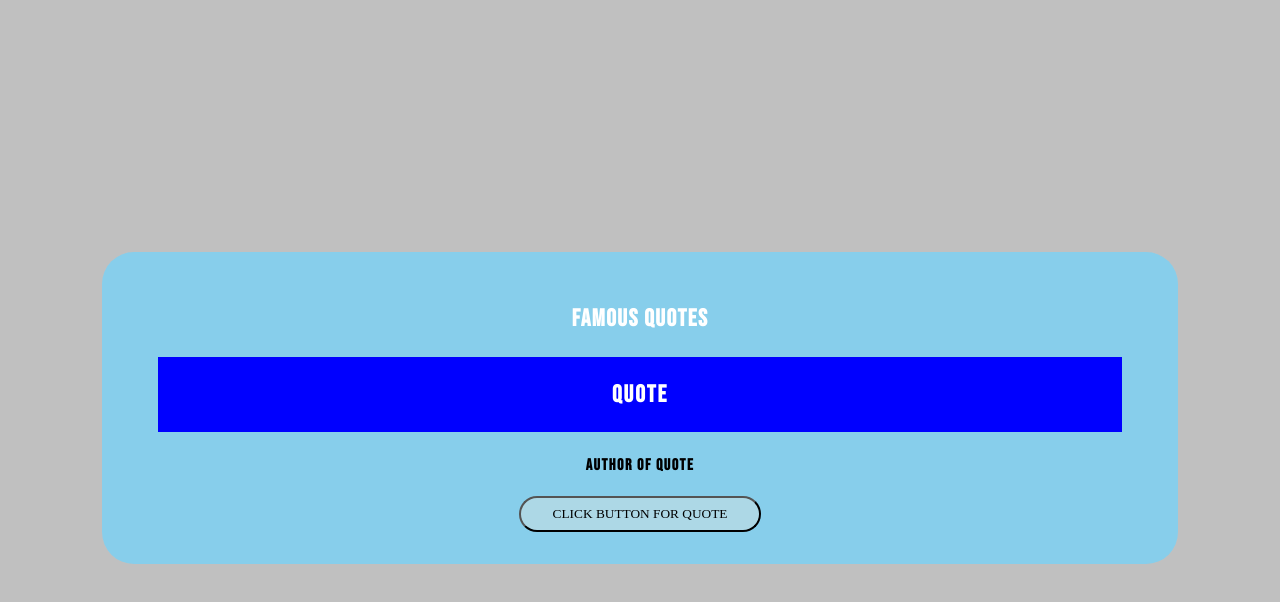
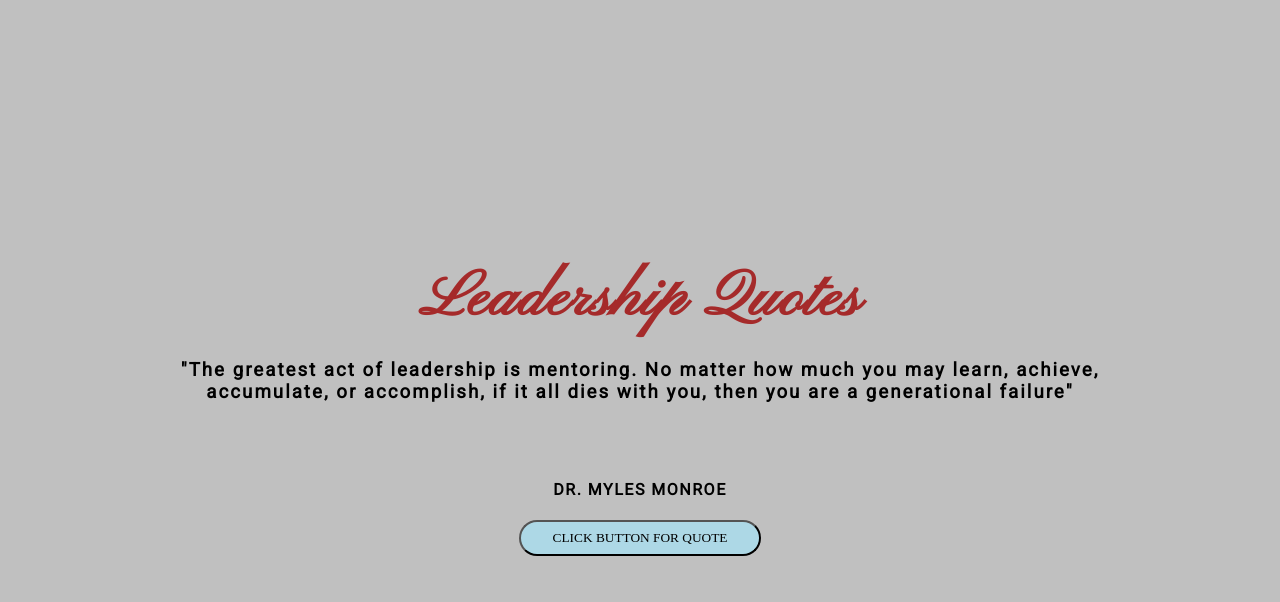
Before and after one commit to Nola360/Quote-Generator, a plain HTML site: page index.html in a window 1280 px wide. Both pictures are taken after a click on the button "CLICK BUTTON FOR QUOTE". Drawn offline with Linux system fonts and the light colour scheme.

Commit message:
added js content and quotes

```diff
--- a/app.js
+++ b/app.js
@@ -0,0 +1,38 @@
+//Object of quotes in an array
+const quotes = [
+  {
+    name: 'Unknown',
+    quote: '"Do your best, be intentional and trust the process"'
+  },
+  {
+    name: 'Unknown',
+    quote: '"Success is taking steps in the direction of accomplishing your objective and ultimately achieving you goals."'
+  },
+  {
+    name: 'Dr. Myles Monroe',
+    quote: '"The greatest act of leadership is mentoring. No matter how much you may learn, achieve, accumulate, or accomplish, if it all dies with you, then you are a generational failure"'
+  },
+  {
+    name: 'Jim Rohn',
+    quote: '"If you work harder on your job you can make a living, if you work harder on yourself you can make a fortune."'
+  },
+  {
+    name: 'Myles Monroe',
+    quote: '"When you believe in your dream and your vision, then it begins to attract its own resources."'
+  },
+]
+
+const quoteButton = document.querySelector('#quote-button');
+
+const quoteAuthor = document.querySelector('#quoteAuthor');
+
+const quote = document.querySelector('#quote');
+
+quoteButton.addEventListener('click', displayQuote);
+
+function displayQuote() {
+  let number = Math.floor(Math.random() * quotes.length);
+  quoteAuthor.innerHTML = quotes[number].name;
+  quote.innerHTML = quotes[number].quote;
+  console.log(number.name);
+}
--- a/index.html
+++ b/index.html
@@ -12,11 +12,11 @@
 
 <body>
   <div class="container">
-    <h2>Famous quotes</h2>
+    <h2>Leadership quotes</h2>
     <blockquote>
-      <h2 id="quote">quote</h2>
+      <h3 id="quote"></h3>
     </blockquote>
-    <h4 id="quoteAuthor">author of quote</h4>
+    <h4 id="quoteAuthor"></h4>
     <button type="button" id="quote-button">Click button for quote</button>
 
   </div>
--- a/style.css
+++ b/style.css
@@ -1,4 +1,8 @@
-@import url('https://fonts.googleapis.com/css?family=Bebas+Neue&display=swap');
+@import url('https://fonts.googleapis.com/css?family=Pinyon+Script&display=swap');
+
+@import url('https://fonts.googleapis.com/css?family=Roboto&display=swap');
+
+
 
 body {
   min-height: 100vh;
@@ -6,17 +10,27 @@ body {
   align-items: center;
   justify-content: center;
   background: silver;
-  color: white;
-  font-family: 'Bebas Neue', cursive;
+  color: brown;
+  font-family: 'Great Vibes', cursive;
   /* font-weight: 400; */
-  text-transform: uppercase;
+  /* text-transform: uppercase; */
+}
+
+h2 {
+  font-family: 'Pinyon Script', cursive;
+
+  font-size: 4rem;
+  margin: 0;
+  padding: 0;
+  text-transform: capitalize;
 }
 
 .container {
   text-align: center;
-  padding: 2rem;
+  padding: 3rem;
+
   border-radius: 2rem;
-  background: skyblue;
+  /* background: skyblue; */
   letter-spacing: 1.5px;;
   flex: 0 0 80%;
 
@@ -40,13 +54,21 @@ body {
 }
 
 blockquote {
-  background: blue;
+  /* background: rgb(250, 227, 198); */
+  height: 100px;
+  color: rgb(0, 0, 0);
+  font-family: 'roboto';
+  /* font-family: 'Pinyon Script', cursive; */
+  /* text-transform: capitalize; */
   /* border-left: 30px solid silver; */
-  margin: 1.5rem;
-  padding: .2rem;
+  /* margin: 1.5rem; */
+  /* padding: 1rem; */
   letter-spacing: 2px;
 }
 
 #quoteAuthor {
   color: black;
+  font-family: "roboto";
+  text-transform: uppercase;
+
 }
```
